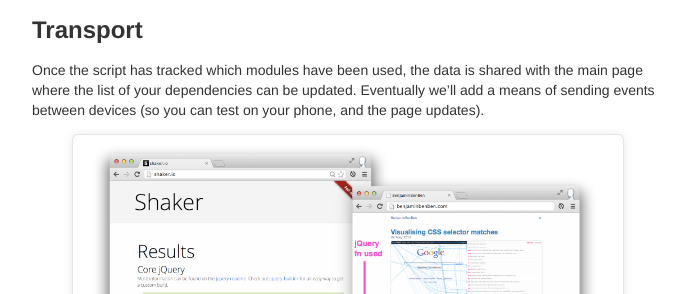
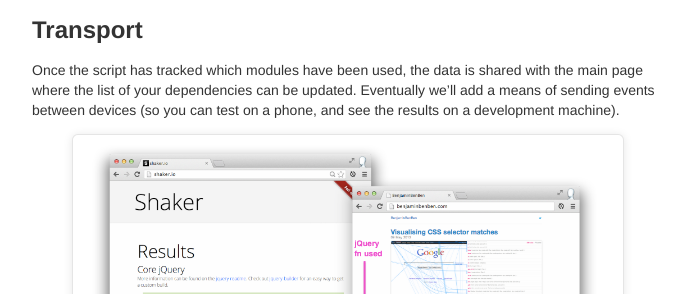
Before and after one commit to benfoxall/benfoxall.github.com, a Jekyll site: the page built from _posts/2013-07-01-shaker.md, in a window 1280 px wide. Shown: the part 793-1087 px from the top of the page, without its empty margins (293-988 px from the left). Built offline with Jekyll 4.4.1, drawn with Linux system fonts in a browser that asks for light colours; comment, search, counter and statistics services are not loaded.

Commit message:
Update 2013-07-01-shaker.md

```diff
--- a/_posts/2013-07-01-shaker.md
+++ b/_posts/2013-07-01-shaker.md
@@ -11,7 +11,7 @@ title: Find jQuery usage with shaker.io
 
 ### Transport
 
-Once the script has tracked which modules have been used, the data is shared with the main page where the list of your dependencies can be updated.  Eventually we'll add a means of sending events between devices (so you can test on your phone, and the page updates).
+Once the script has tracked which modules have been used, the data is shared with the main page where the list of your dependencies can be updated.  Eventually we'll add a means of sending events between devices (so you can test on a phone, and see the results on a development machine).
 
 <figure>
 	<img src="/img/shaker-transport.png" />
```
